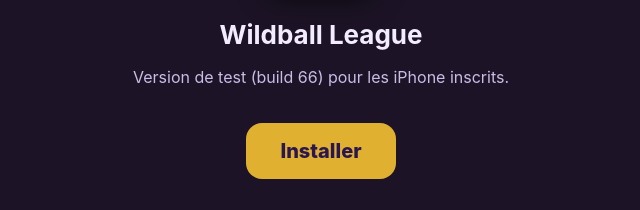
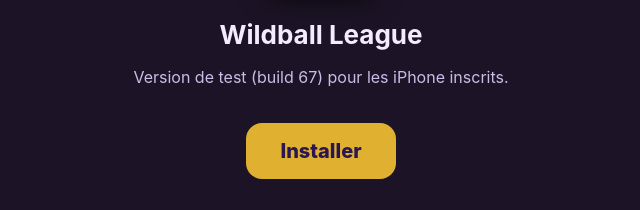
Before and after one commit to loicmentaliste-ctrl/lorosgames-site, a plain HTML site: page wildball-test/index.html in a window 1280 px wide. Shown: the part 324-534 px from the top of the page, 319-959 px from the left. Drawn offline with Linux system fonts and the light colour scheme.

Commit message:
Wildball ad hoc : build 67
Co-Authored-By: Claude Opus 5.5 <noreply@anthropic.com>

```diff
--- a/wildball-test/index.html
+++ b/wildball-test/index.html
@@ -21,7 +21,7 @@
 <main>
   <img src="icone512.png" alt="">
   <h1>Wildball League</h1>
-  <p>Version de test (build 66) pour les iPhone inscrits.</p>
+  <p>Version de test (build 67) pour les iPhone inscrits.</p>
   <a class="bouton" href="itms-services://?action=download-manifest&amp;url=https://lorosgames.com/wildball-test/manifest.plist">Installer</a>
   <p><small>À ouvrir dans Safari sur l'iPhone. L'installation remplace l'ancienne version et garde la partie en cours.</small></p>
 </main>
```
Also changed, not shown: 1 other file.
